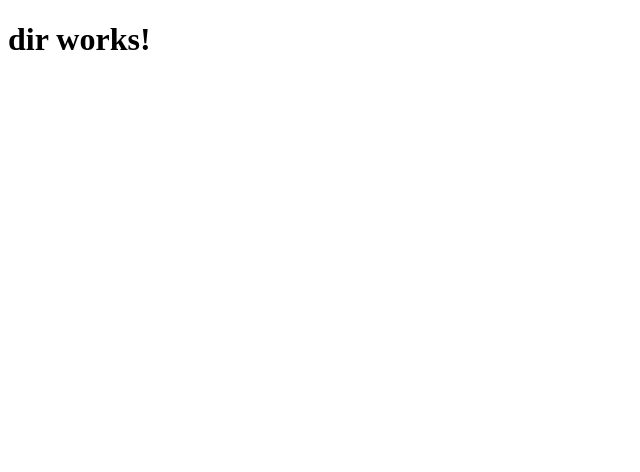
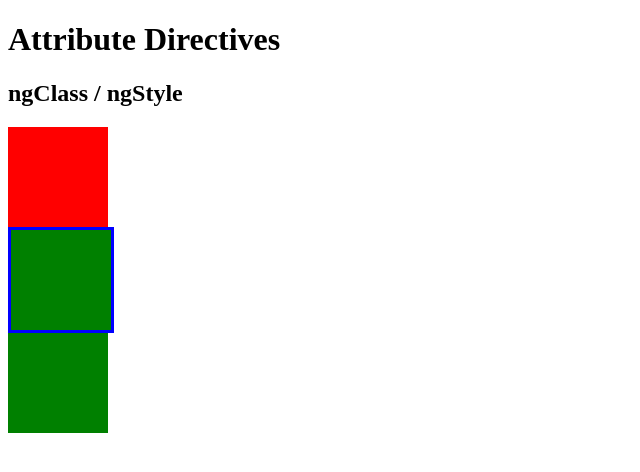
Before and after one commit to yousaiditchewie/app, an Angular app: page / in a window 1280 px wide. Shown: the top 472 px of the page, without its empty margins (0-640 px from the left). Built offline with nearby package versions, Linux system fonts and the light colour scheme.

Commit message:
first two lessons in Directives module covering Attribute Directives

```diff
--- a/src/app/app.component.css
+++ b/src/app/app.component.css
@@ -0,0 +1,12 @@
+.border {
+  border: 3px solid blue;
+}
+
+.background {
+  background-color: green;
+}
+
+div {
+  width: 100px;
+  height: 100px;
+}
--- a/src/app/app.component.html
+++ b/src/app/app.component.html
@@ -1,3 +1,5 @@
-<h1>
-  {{title}}
-</h1>
+<h1>Attribute Directives</h1>
+<h2>ngClass / ngStyle</h2>
+<div [ngStyle]="{'background-color': 'red'}"></div>
+<div [ngClass]="{background: true, border: true}"></div>
+<div [class.background]="true"></div>
--- a/src/app/app.component.ts
+++ b/src/app/app.component.ts
@@ -6,5 +6,5 @@ import { Component } from '@angular/core';
   styleUrls: ['./app.component.css']
 })
 export class AppComponent {
-  title = 'dir works!';
+
 }
```
Also changed, not shown: 1 other file (tests, documents, lock files or other folders).
